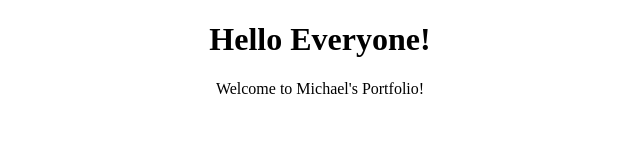
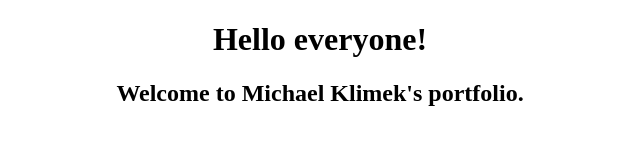
Before and after one commit to misiuklimek/misiuklimek.github.io, a plain HTML site: page index.html in a window 1280 px wide. Shown: the whole page, without its empty margins (320-960 px from the left). Drawn offline with Linux system fonts and the light colour scheme.

Commit message:
Update index.html

```diff
--- a/index.html
+++ b/index.html
@@ -1,9 +1,9 @@
 <!DOCTYPE html>
 <html>
-<body>
-<center>
-<h1>Hello Everyone!</h1>
-<p>Welcome to Michael's Portfolio!</p>
-</center>
-</body>
+    <body>
+        <center>
+            <h1>Hello everyone!</h1>
+            <h2>Welcome to Michael Klimek's portfolio.</h2>
+        </center>
+    </body>
 </html>
```
